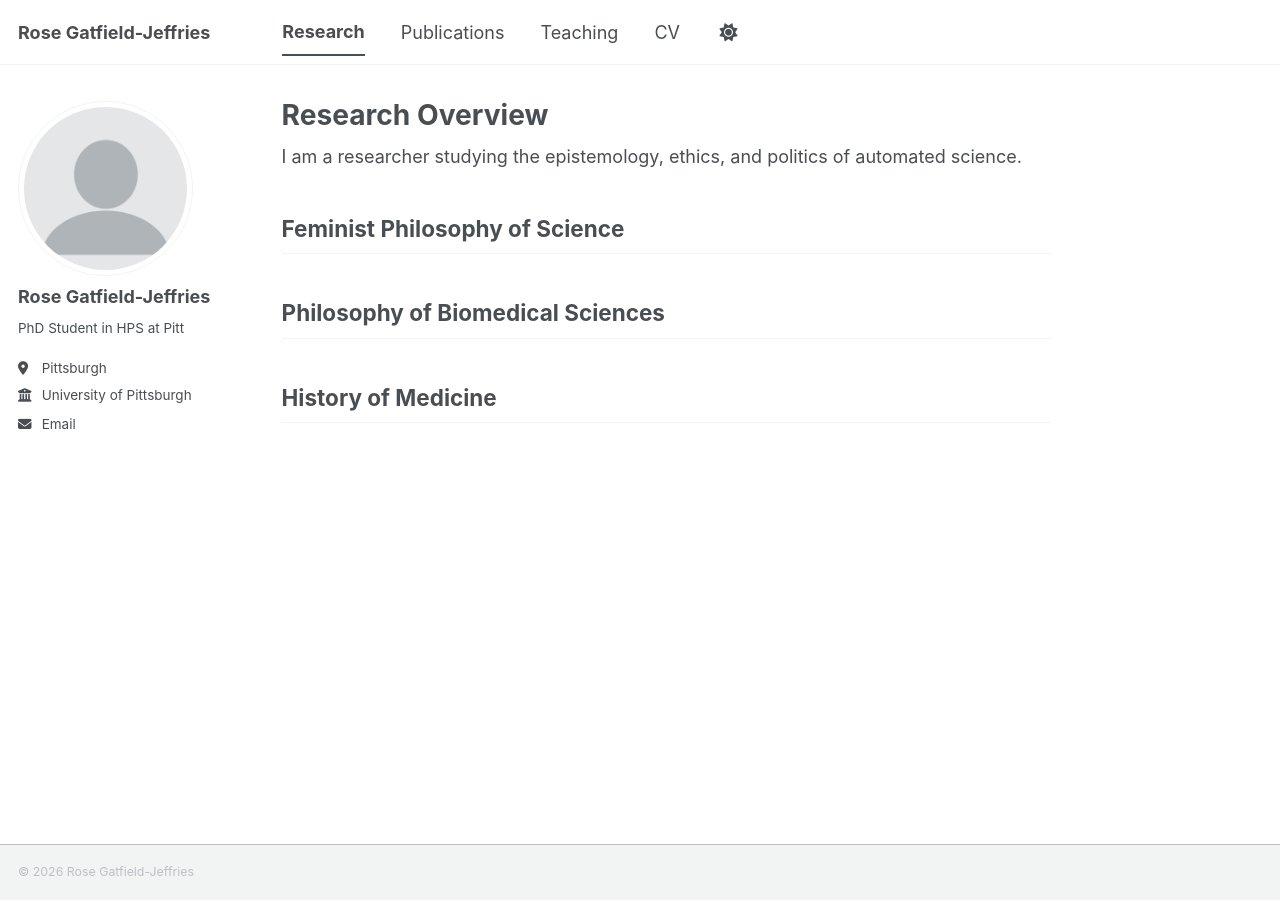
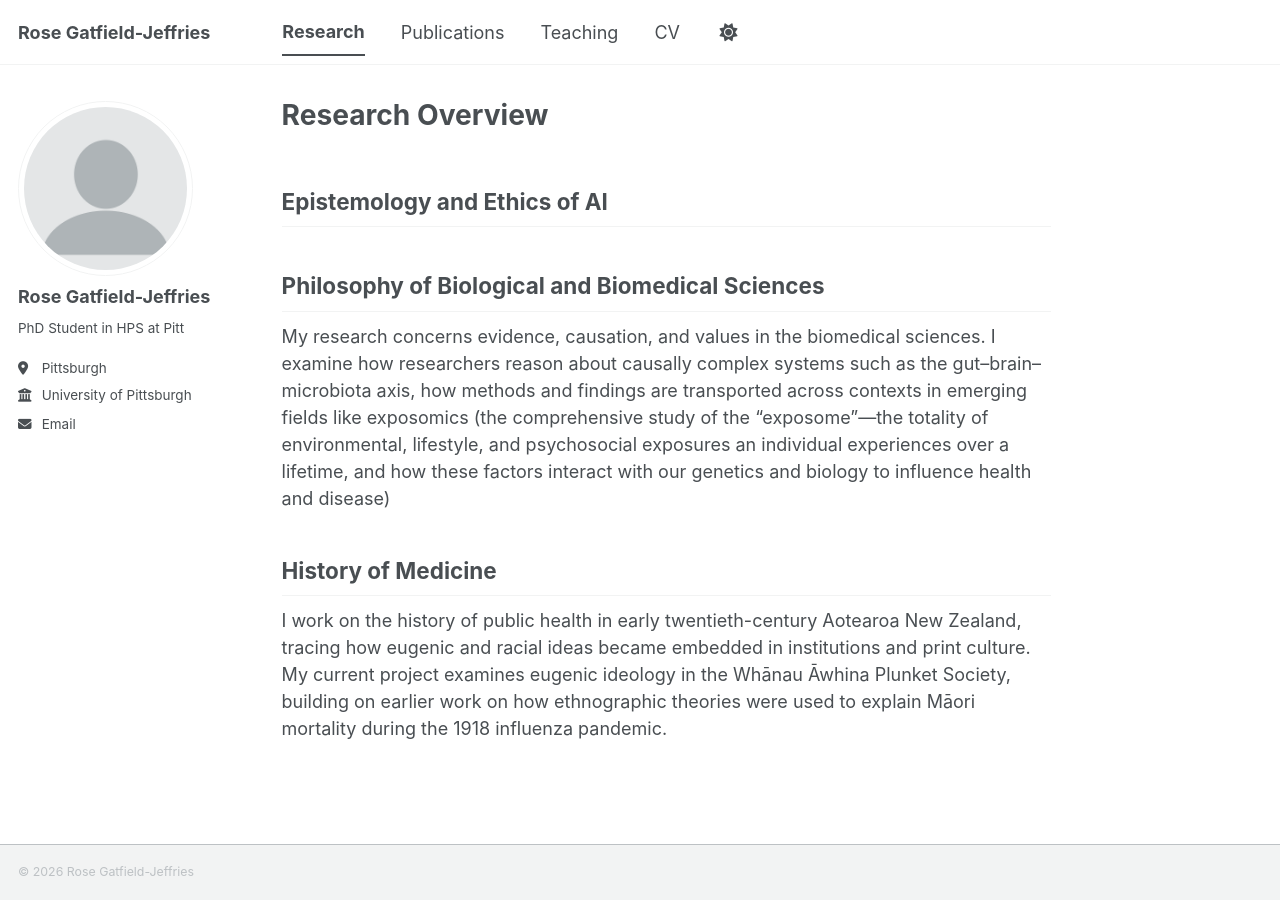
Before and after one commit to rose0930/rosegatfieldjeffries.github.io, a Jekyll site: the page built from _pages/research.md, in a window 1280 px wide. Built offline with Jekyll 4.4.1, drawn with Linux system fonts in a browser that asks for light colours; a style sheet for code colours, icons or effects is not loaded.

Commit message:
Update research.md

```diff
--- a/_pages/research.md
+++ b/_pages/research.md
@@ -4,10 +4,10 @@ title: "Research Overview"
 author_profile: true
 ---
 
-I am a researcher studying the epistemology, ethics, and politics of automated science.
+## Epistemology and Ethics of AI
 
-## Feminist Philosophy of Science
-
-## Philosophy of Biomedical Sciences
+## Philosophy of Biological and Biomedical Sciences
+My research concerns evidence, causation, and values in the biomedical sciences. I examine how researchers reason about causally complex systems such as the gut–brain–microbiota axis, how methods and findings are transported across contexts in emerging fields like exposomics (the comprehensive study of the "exposome"—the totality of environmental, lifestyle, and psychosocial exposures an individual experiences over a lifetime, and how these factors interact with our genetics and biology to influence health and disease)
 
 ## History of Medicine
+I work on the history of public health in early twentieth-century Aotearoa New Zealand, tracing how eugenic and racial ideas became embedded in institutions and print culture. My current project examines eugenic ideology in the Whānau Āwhina Plunket Society, building on earlier work on how ethnographic theories were used to explain Māori mortality during the 1918 influenza pandemic.
```
